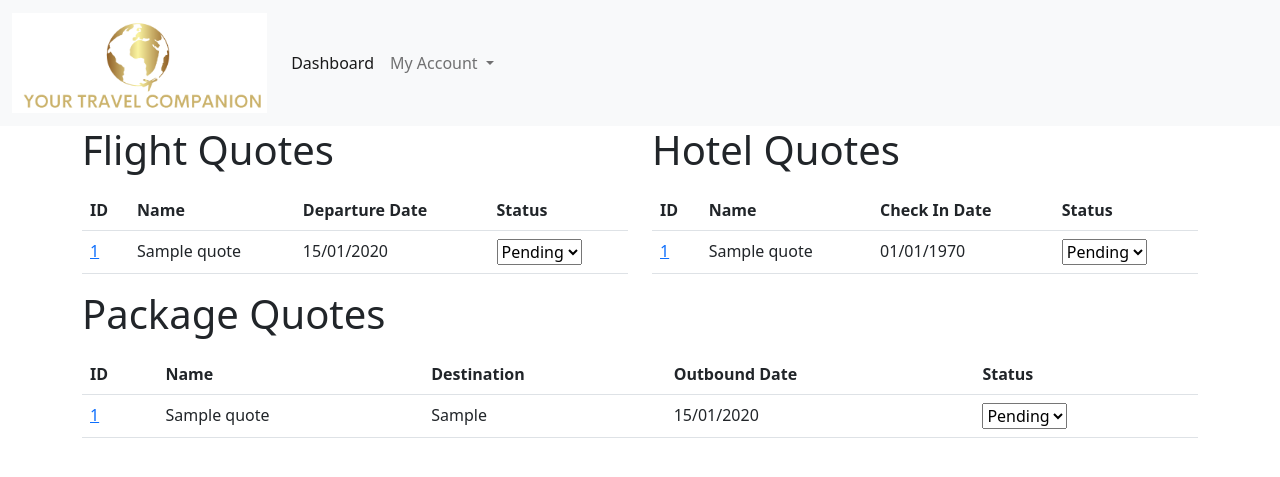
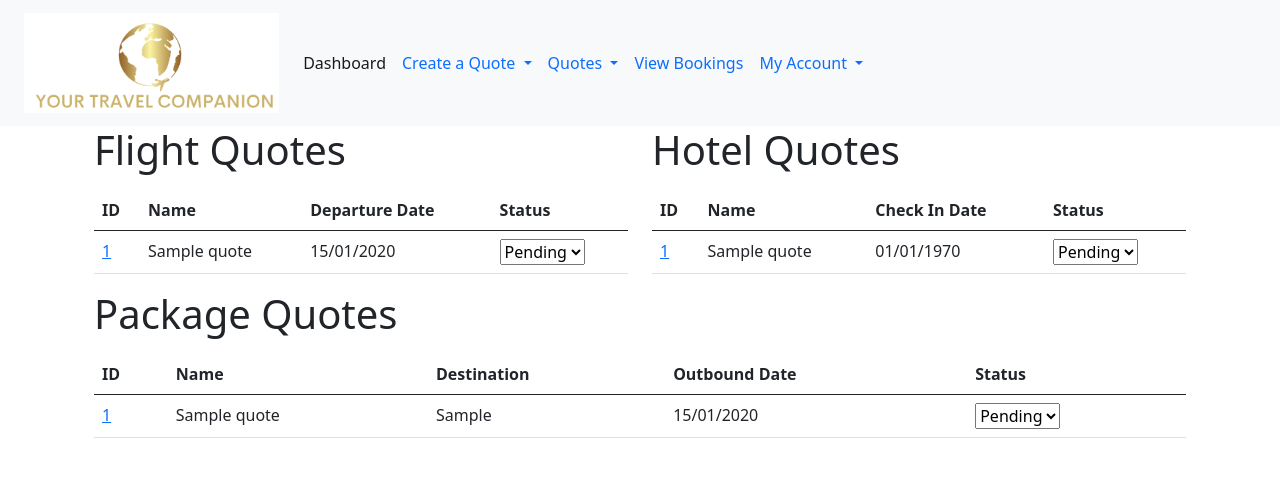
Before and after one commit to georgeehall/adminyourtravelcompanion, a PHP site: page /welcome.php in a window 1280 px wide. Shown: the top 477 px of the page. Run offline with PHP 8.4, Linux system fonts and the light colour scheme; the visitor is signed in with stand-in values (Sample User, id 1); tables that the repository leaves empty or names only in its code hold one stand-in row (values such as "Sample post"); some libraries are stand-ins or nearby versions.

Commit message:
Continuing with layout

```diff
--- a/index.php
+++ b/index.php
@@ -166,7 +166,7 @@ if($_SERVER["REQUEST_METHOD"] == "POST"){
 <body>
     <div class="container">
 
-    <img src="images/logo2.png" style="padding-top:10px;">
+    <img src="images/logo2.png" class="img-fluid" style="padding-top:10px;">
         <p>Please fill in your credentials to login.</p>
 
         <?php
--- a/welcome.php
+++ b/welcome.php
@@ -19,6 +19,8 @@ if(!isset($_SESSION["loggedin"]) || $_SESSION["loggedin"] !== true){
     <script src="https://kit.fontawesome.com/ea02caf681.js" crossorigin="anonymous"></script>
     <link href="https://cdn.jsdelivr.net/npm/bootstrap@5.2.1/dist/css/bootstrap.min.css" rel="stylesheet"
         integrity="sha384-iYQeCzEYFbKjA/T2uDLTpkwGzCiq6soy8tYaI1GyVh/UjpbCx/TYkiZhlZB6+fzT" crossorigin="anonymous">
+        <link href="https://cdn.jsdelivr.net/npm/bootstrap@5.0.1/dist/css/bootstrap.min.css" rel="stylesheet"
+        integrity="sha384-+0n0xVW2eSR5OomGNYDnhzAbDsOXxcvSN1TPprVMTNDbiYZCxYbOOl7+AMvyTG2x" crossorigin="anonymous">
     <link rel="stylesheet" href="https://fonts.googleapis.com/css?family=Tangerine">
     <link rel="icon" type="image/x-icon" href="/images/favicon.ico">
     <style>
@@ -83,15 +85,18 @@ if(!isset($_SESSION["loggedin"]) || $_SESSION["loggedin"] !== true){
 
     }
     </style>
+
+<meta charset="UTF-8">
+    <meta http-equiv="X-UA-Compatible" content="IE=edge">
+    <meta name="viewport" content="width=, initial-scale=1.0">
+    <link href="https://cdn.jsdelivr.net/npm/bootstrap@5.0.1/dist/css/bootstrap.min.css" rel="stylesheet"
+        integrity="sha384-+0n0xVW2eSR5OomGNYDnhzAbDsOXxcvSN1TPprVMTNDbiYZCxYbOOl7+AMvyTG2x" crossorigin="anonymous">
 </head>
-
 <body>
-
-
     <nav class="navbar navbar-expand-lg bg-light">
         <div class="container-fluid">
             <a class="navbar-brand" href="welcome.php">
-                <img src="images/footerlogo.png" style="height: 100px;">
+                <img src="images/footerlogo.png" class="responsive" style="height: 100px;">
             </a>
             <button class="navbar-toggler" type="button" data-bs-toggle="collapse" data-bs-target="#navbarNavDropdown"
                 aria-controls="navbarNavDropdown" aria-expanded="false" aria-label="Toggle navigation">
@@ -100,8 +105,8 @@ if(!isset($_SESSION["loggedin"]) || $_SESSION["loggedin"] !== true){
             <div class="collapse navbar-collapse" id="navbarNavDropdown">
                 <ul class="navbar-nav">
                 <li class="nav-item">
-          <a class="nav-link active" aria-current="page" href="#">Dashboard</a>
-        <!-- </li>
+          <a class="nav-link active" aria-current="page" href="welcome.php">Dashboard</a>
+         </li>
                     <li class="nav-item dropdown">
                         <a class="nav-link dropdown-toggle" href="#" role="button" data-bs-toggle="dropdown"
                             aria-expanded="false">
@@ -125,7 +130,7 @@ if(!isset($_SESSION["loggedin"]) || $_SESSION["loggedin"] !== true){
                     </li>
                     <li class="nav-item">
                         <a class="nav-link" aria-current="page" href="#">View Bookings</a>
-                    </li> -->
+                    </li>
                     <li class="nav-item dropdown">
                         <a class="nav-link dropdown-toggle" href="#" role="button" data-bs-toggle="dropdown"
                             aria-expanded="false">
@@ -300,6 +305,7 @@ while ($row = mysqli_fetch_assoc($result)) {
         </div>
     </div>
     </div>
+    <script src="https://cdn.jsdelivr.net/npm/bootstrap@5.0.2/dist/js/bootstrap.bundle.min.js" integrity="sha384-MrcW6ZMFYlzcLA8Nl+NtUVF0sA7MsXsP1UyJoMp4YLEuNSfAP+JcXn/tWtIaxVXM" crossorigin="anonymous"></script>
 </body>
 
 </html>
```
